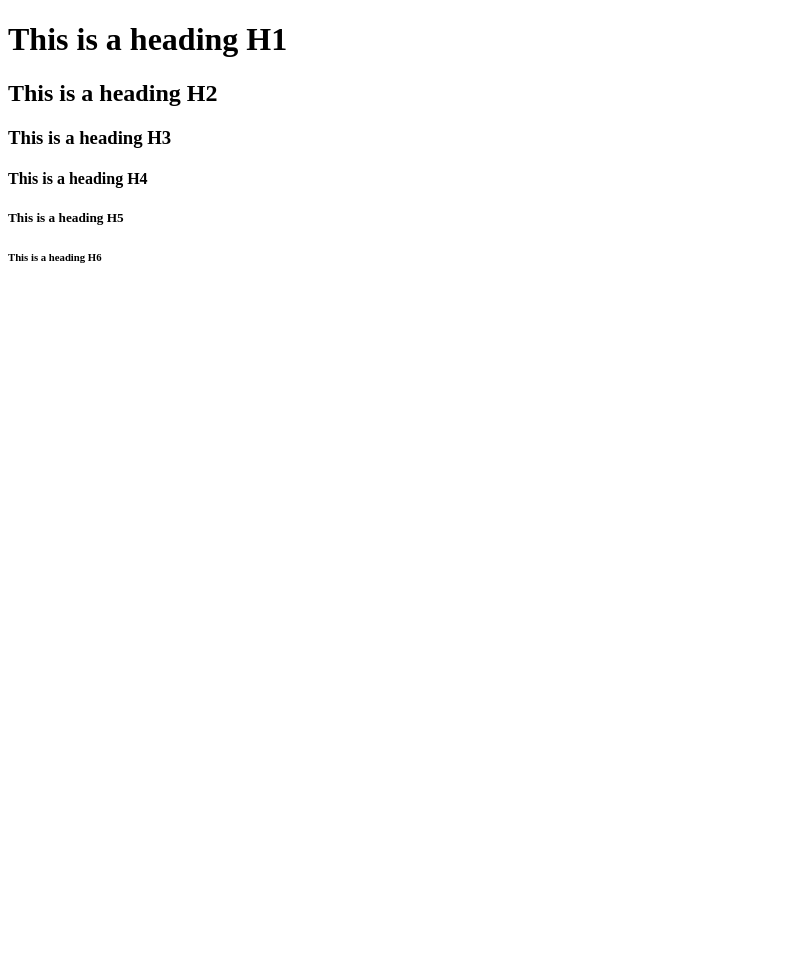
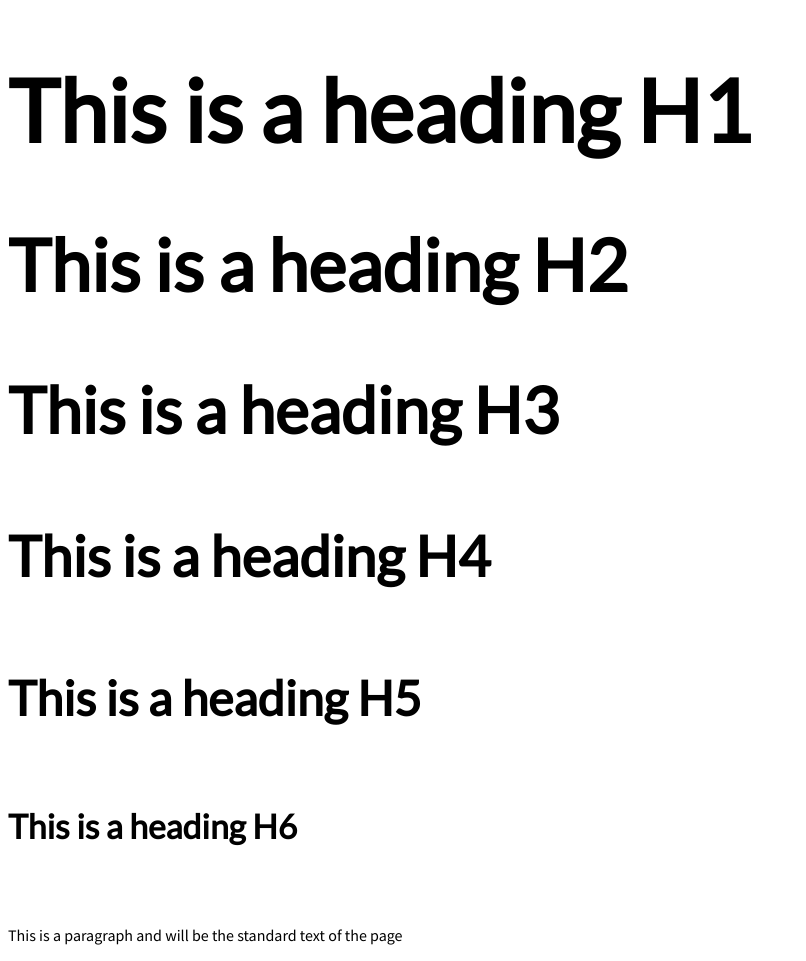
Before and after one commit to 3daddict/bem-css, a plain HTML site: page template.html in a window 1280 px wide. Shown: the whole page, without its empty margins (0-806 px from the left). Before the commit the page ends 800 px from the top, so only its background shows below. Drawn offline with Linux system fonts and the light colour scheme.

Commit message:
resposive headings created

```diff
--- /dev/null
+++ b/assets/css/bem-css.scss
@@ -0,0 +1,63 @@
+@import url('https://fonts.googleapis.com/css?family=Lato');
+@import url('https://fonts.googleapis.com/css?family=Source+Sans+Pro');
+
+$font-header: 'Lato', sans-serif;
+$font-text: 'Source Sans Pro', sans-serif;
+
+h1,
+h2,
+h3,
+h4,
+h5,
+h6 {
+  font-family: $font-header;
+}
+
+h1 {
+    font-size: calc(1rem + 5.5vw);
+}
+
+h2 {
+    font-size: calc(0.9rem + 4.5vw);
+}
+
+h3 {
+    font-size: calc(0.8rem + 4.0vw);
+}
+
+h4 {
+    font-size: calc(0.7rem + 3.5vw);
+}
+
+h5 {
+    font-size: calc(0.6rem + 3.0vw);
+}
+
+h6 {
+    font-size: calc(0.5rem + 2.0vw);
+}
+
+p {
+    font-family: $font-text;
+}
+
+/* media queries */
+@media all and (min-width: 1280px) {
+
+}
+
+@media all and (min-width: 1024px) and (max-width: 1280px) {
+
+}
+
+@media all and (min-width: 768px) and (max-width: 1024px) {
+
+}
+
+@media all and (min-width: 480px) and (max-width: 768px) {
+
+}
+
+@media all and (max-width: 480px) {
+
+}
--- a/template.html
+++ b/template.html
@@ -8,11 +8,16 @@
     <link rel="stylesheet" href="./assets/css/bem-css.css">
 </head>
 <body>
+
+    <!-- headings -->
     <h1>This is a heading H1</h1>
     <h2>This is a heading H2</h2>
     <h3>This is a heading H3</h3>
     <h4>This is a heading H4</h4>
     <h5>This is a heading H5</h5>
     <h6>This is a heading H6</h6>
+
+    <!-- paragraphs -->
+    <p>This is a paragraph and will be the standard text of the page</p>
 </body>
 </html>
```
Also changed, not shown: assets/css/bem-css.css, 1 other file.
